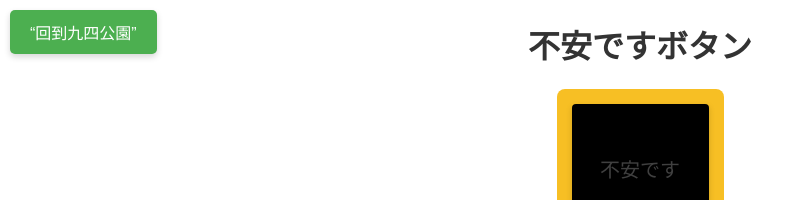
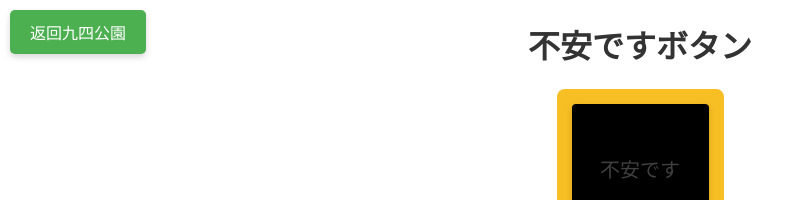
Before and after one commit to 9and4/9and4.github.io, a Jekyll site: the page projects/Fuan-desu-Button/index.html, which Jekyll copies as it is, in a window 1280 px wide. Shown: the top 200 px of the page, without its empty margins (0-811 px from the left). Built offline with Jekyll 4.4.1, drawn with Linux system fonts in a browser that asks for light colours.

Commit message:
Update index.html 將“返回主頁”按鈕修改為“返回九四公園”。

```diff
--- a/projects/Fuan-desu-Button/index.html
+++ b/projects/Fuan-desu-Button/index.html
@@ -7,7 +7,7 @@
 
 <body>
     <!-- "回到主頁" 按钮 -->
-    <a href="https://9and4.github.io/projects/" class="back-button">“回到九四公園”</a>
+    <a href="https://9and4.github.io/projects/" class="back-button">返回九四公園</a>
 
     <h1>不安ですボタン</h1>
     <div style="display: flex; justify-content: center; align-items: center;">
```
